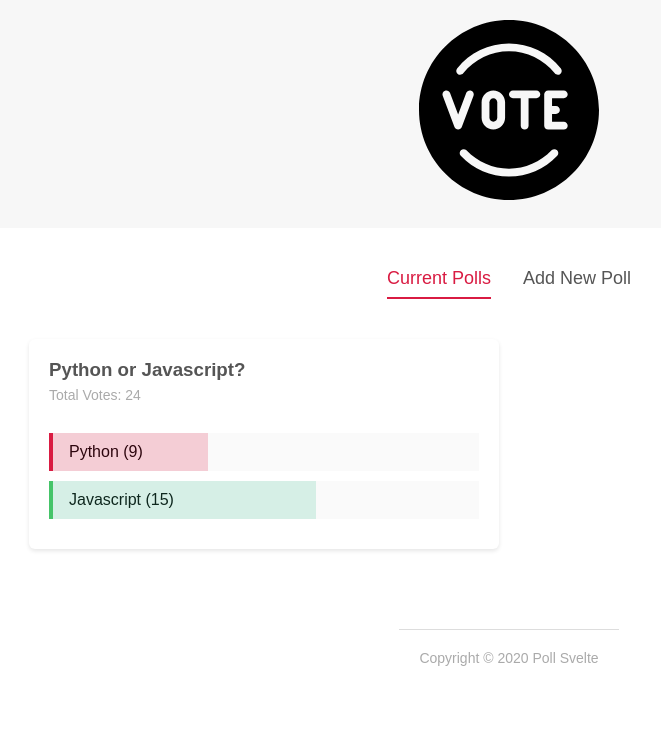
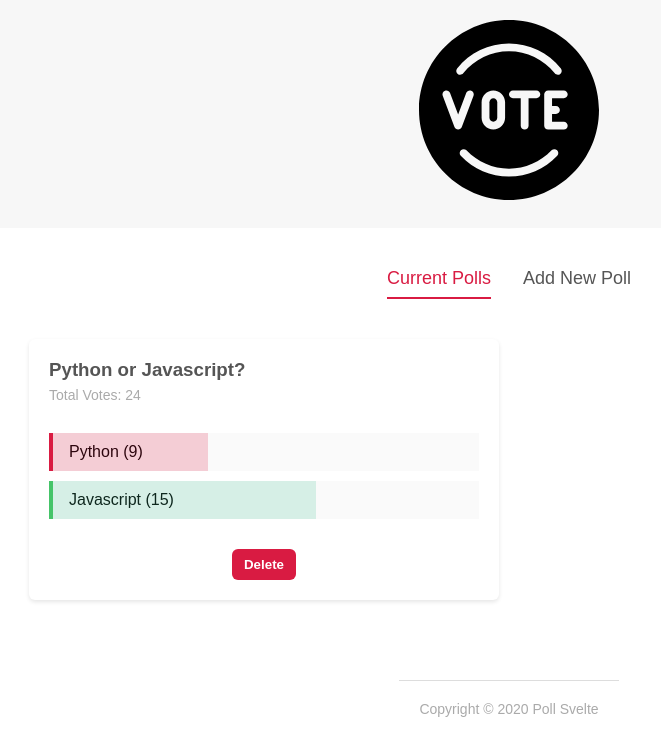
Before and after one commit to dking1342/svelte-intro, a Svelte app: page / in a window 1280 px wide. Shown: the top 756 px of the page, without its empty margins (131-792 px from the left). Built offline with nearby package versions, Linux system fonts and the light colour scheme.

Commit message:
updated store and components. made delete functionality of poll details component

```diff
--- a/src/components/Button.svelte
+++ b/src/components/Button.svelte
@@ -7,7 +7,7 @@
 
 </script>
 
-<button class={type} class:flat class:inverse>
+<button class={type} class:flat class:inverse on:click>
   <slot />
 </button>
 
--- a/src/components/CreatePollForm.svelte
+++ b/src/components/CreatePollForm.svelte
@@ -1,6 +1,6 @@
 <script lang="ts">
   import { createEventDispatcher } from "svelte/internal";
-  import PollStore from "../stores/stores";
+import PollStore from "../stores/stores";
   import { ButtonType } from "../tslib/ButtonEnum";
   import type { FormPollType, PollType } from "../tslib/FormTypes";
   import Button from "./Button.svelte";
@@ -33,27 +33,27 @@
 
   const handleChange = (e) => {
     if (e.detail.target.value.trim().length < 1) {
-      fieldResults = fieldResults.map((item) => {
-        if (item.name === e.detail.target.name) {
+      fieldResults = fieldResults.map(item => {
+        if(item.name === e.detail.target.name){
           return {
             ...item,
             errors: "Field cannot be empty",
-            styles: false,
-          };
+            styles:false
+          }
         }
         return item;
-      });
+      })
     } else {
-      fieldResults = fieldResults.map((item) => {
-        if (item.name === e.detail.target.name) {
+      fieldResults = fieldResults.map(item => {
+        if(item.name === e.detail.target.name){
           return {
             ...item,
             errors: "",
-            styles: true,
-          };
+            styles:true
+          }
         }
         return item;
-      });
+      })
     }
   };
 
@@ -63,13 +63,15 @@
         question: fieldResults[0].value,
         answerA: fieldResults[1].value,
         answerB: fieldResults[2].value,
-        votesA: 0,
-        votesB: 0,
-        id: Math.ceil(Math.random() * 100000),
+        votesA:0,
+        votesB:0,
+        id:Math.ceil(Math.random() * 100000),
       };
-      $PollStore = [poll, ...$PollStore];
+      PollStore.update(currentState => {
+        return [poll,...currentState];
+      })
 
-      dispatch("addPoll", null);
+      dispatch("addPoll",null);
 
       // reset state
       fieldResults = fieldResults.map((item) => {
@@ -88,8 +90,11 @@
   {#each fieldResults as poll}
     <FormField {poll} on:handleChange={handleChange} />
   {/each}
-  {#if fieldResults.every((val) => val.styles)}
-    <Button type={ButtonType.SECONDARY} flat={true}>Add Post</Button>
+  {#if fieldResults.every(val => val.styles)}
+    <Button
+      type={ButtonType.SECONDARY}
+      flat={true}>Add Post
+    </Button>
   {/if}
 </form>
 
--- a/src/components/PollDetails.svelte
+++ b/src/components/PollDetails.svelte
@@ -1,6 +1,8 @@
 <script lang="ts">
   import PollStore from "../stores/stores";
+import { ButtonType } from "../tslib/ButtonEnum";
   import type { FormPollType } from "../tslib/FormTypes";
+import Button from "./Button.svelte";
   import Card from "./Card.svelte";
 
   export let poll:FormPollType;
@@ -10,7 +12,8 @@
   $: percentB = Math.floor(100 / totalVotes * poll.votesB);
 
   const handleVote = (option,id) => {
-		$PollStore = $PollStore.map(poll => {
+    PollStore.update(currentState => {
+      return currentState.map(poll => {
         if(poll.id === Number(id)){
           let votesForA = poll.votesA;
           let votesForB = poll.votesB;
@@ -22,6 +25,13 @@
           }
         }
         return poll;
+      })
+    })
+	}
+
+  const handleDelete = (id) => {
+    PollStore.update(currentState => {
+      return currentState.filter(poll => poll.id !== id);
     })
   }
 </script>
@@ -38,6 +48,11 @@
       <div class="percent percent-b" style="width: {percentB}%;"></div>
       <span>{poll.answerB} ({poll.votesB})</span>
     </div>
+  </div>
+  <div class="delete">
+    <Button flat={true} on:click={()=>handleDelete(poll.id)}>
+      Delete
+    </Button>
   </div>
 </Card>
 
@@ -78,4 +93,8 @@
     border-left: 4px solid #45c469;
     background-color: rgba(69, 196, 150, 0.2);
   }
+  .delete {
+    margin-top: 30px;
+    text-align: center;
+  }
 </style>
```
Lines whose indentation alone changed are shown as unchanged.
